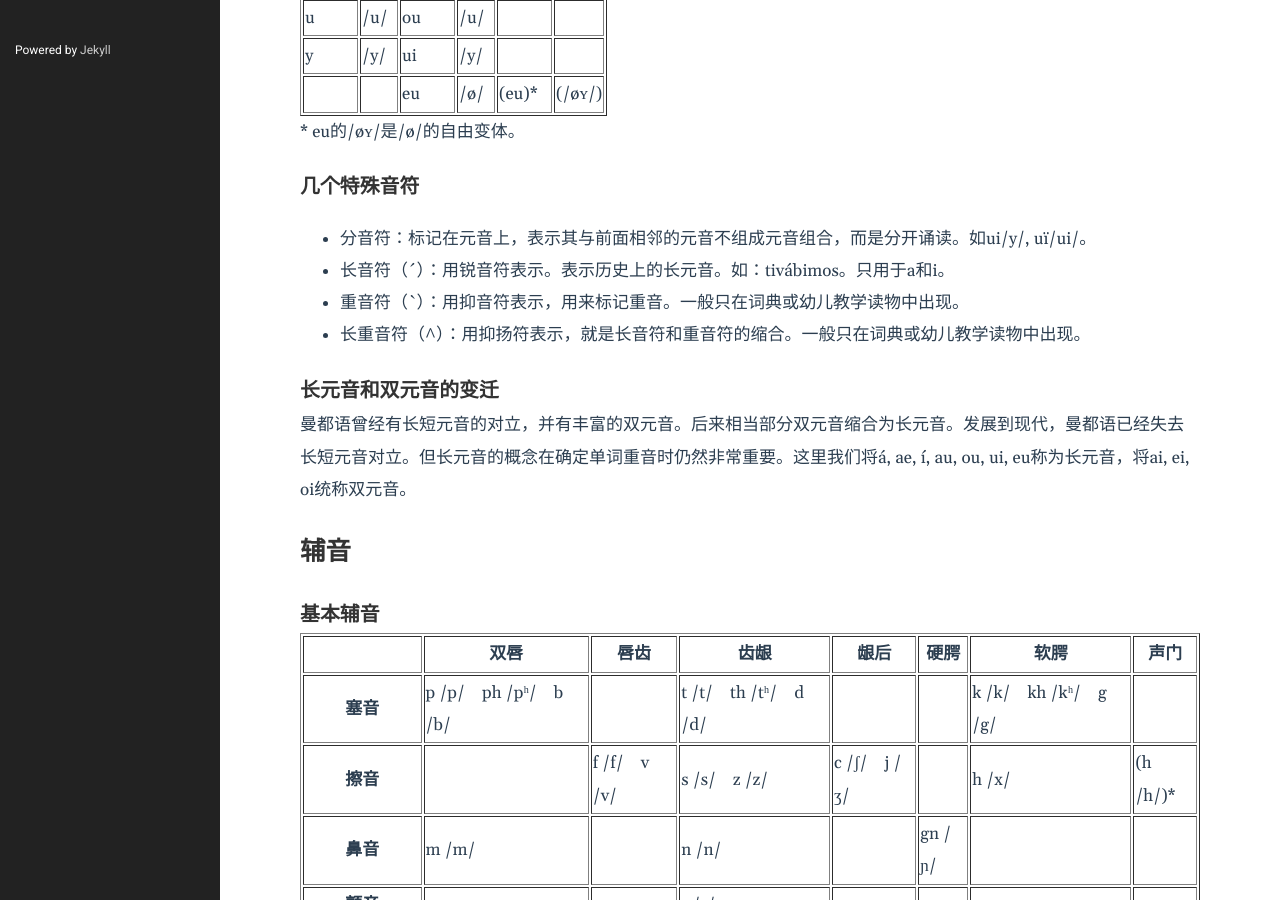
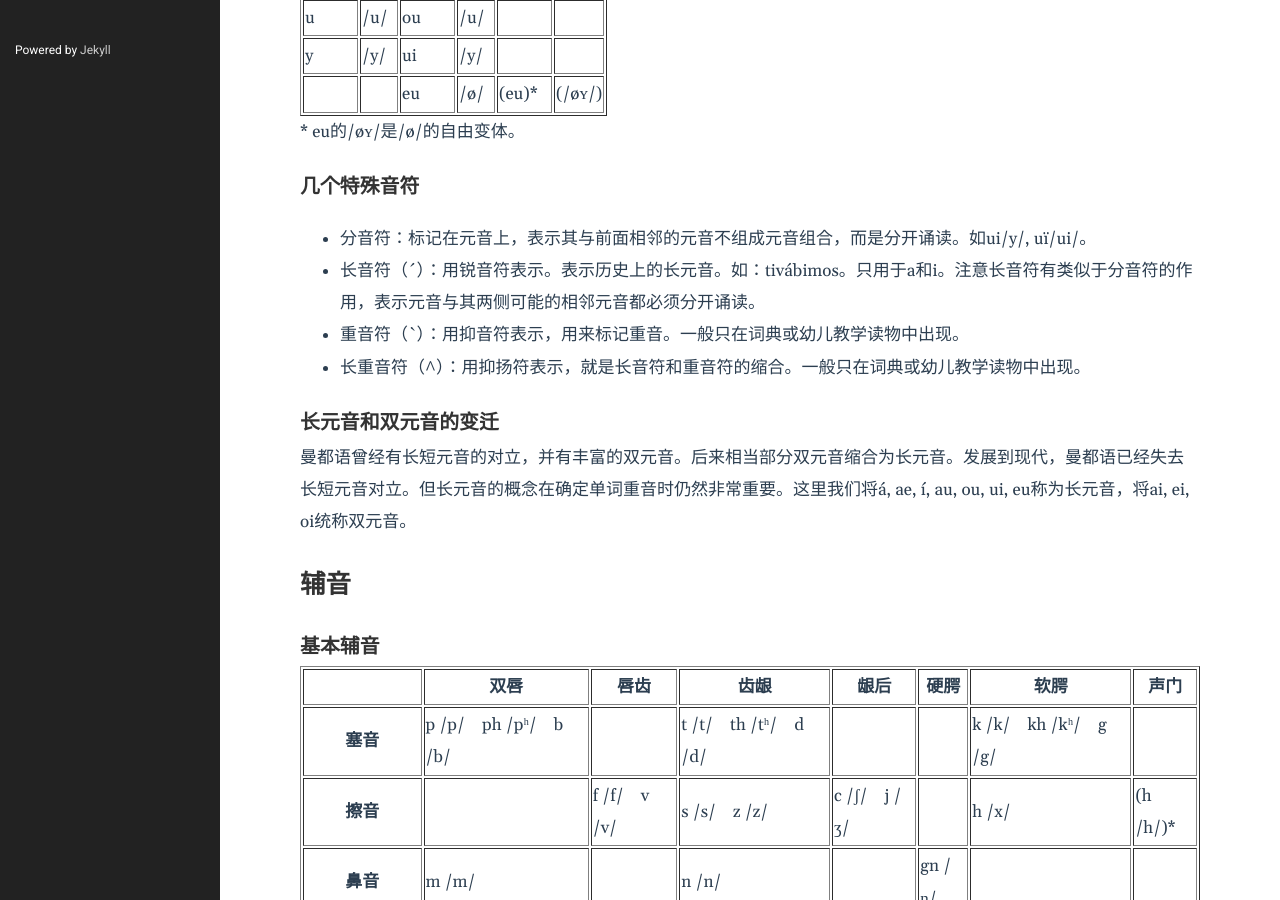
Before and after one commit to WenNianshuo/WenNianshuo.github.io, a Jekyll site: the page built from _posts/2022-01-10-1. 发音.md, in a window 1280 px wide and 900 px high, scrolled down 415 px. Built offline with Jekyll 4.4.1, drawn with Linux system fonts in a browser that asks for light colours.

Commit message:
Update 2022-01-10-1. 发音.md

```diff
--- a/_posts/2022-01-10-1. 发音.md
+++ b/_posts/2022-01-10-1. 发音.md
@@ -86,7 +86,7 @@ tags:
 
 * 分音符：标记在元音上，表示其与前面相邻的元音不组成元音组合，而是分开诵读。如ui/y/, uï/ui/。
 
-* 长音符（´）：用锐音符表示。表示历史上的长元音。如：tivábimos。只用于a和i。
+* 长音符（´）：用锐音符表示。表示历史上的长元音。如：tivábimos。只用于a和i。注意长音符有类似于分音符的作用，表示元音与其两侧可能的相邻元音都必须分开诵读。
 
 * 重音符（`）：用抑音符表示，用来标记重音。一般只在词典或幼儿教学读物中出现。
 
@@ -215,8 +215,11 @@ ph, th, kh一般认为是来源于早期曼都语中的部分pr, tr, kr复辅音
 在了解重音规则之前，我们先引入长短音节的概念：
 
 **如果音节元音为长元音或双元音，或者其元音与下一个音节的元音之间隔了两个及以上辅音，那么该音节为长音节。（这里将gn也看作两个辅音）**
+
 **如果音节不是倒数第一音节且为闭音节，那么该音节为长音节；**
-**如果音节是倒数第一音节，且以复辅音丛或单辅音(n,s除外)结尾，那么这个音节也是长音节。**
+
+**如果音节是倒数第一音节，且以复辅音丛或单辅音(n,s除外)结尾，那么这个音节也是长音节。**、
+
 **除此之外的音节都为短音节。**
 
 那么，如何划分音节？这里采用以下几个原则：
```
